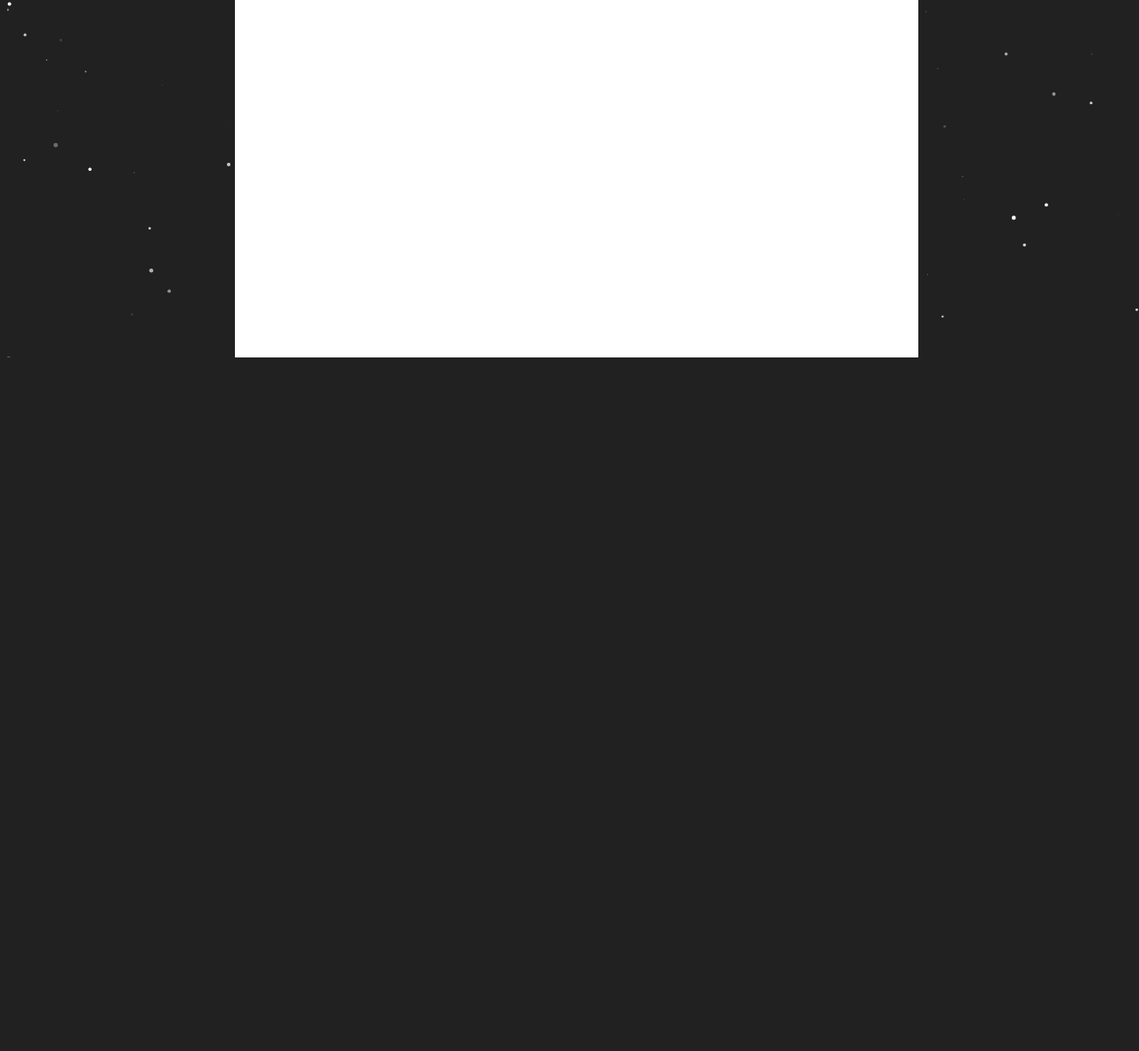
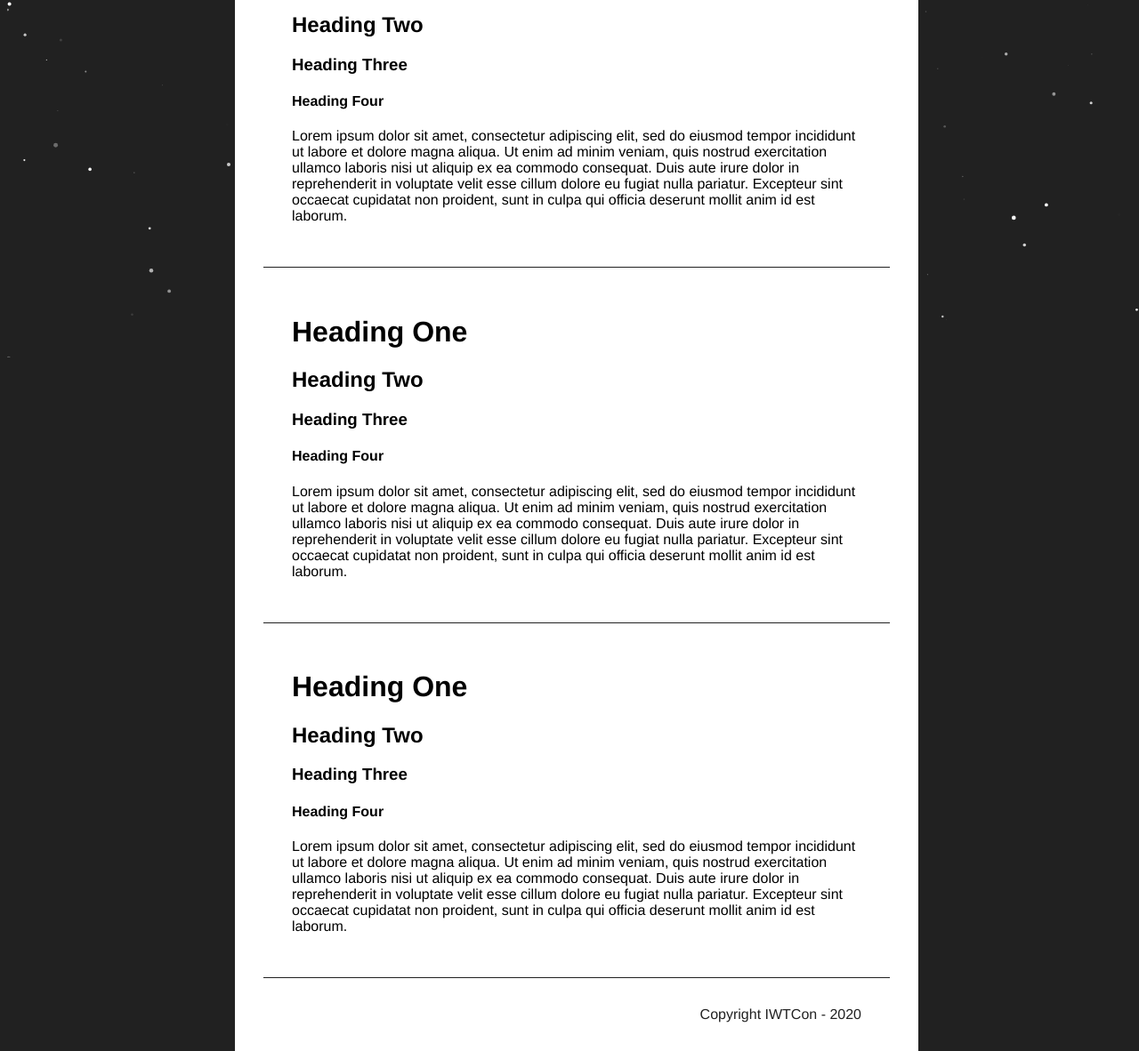
Before and after one commit to ethanrusz/itsaworkingtitle.com, a plain HTML site: page index.html in a window 1280 px wide. Shown: the part 406-1588 px from the top of the page at 89% size. Before the commit the page ends 808 px from the top, so only its background shows below. Drawn offline with Linux system fonts and the light colour scheme.

Commit message:
Added content layout

```diff
--- a/css/styles.css
+++ b/css/styles.css
@@ -14,7 +14,7 @@ body {
 .main {
   background-color: white;
   width: 80%;
-  height: 100%;
+  height: auto;
   position: absolute;
   margin-left: 10%;
   margin-right: 10%;
@@ -27,6 +27,13 @@ body {
   background-repeat: no-repeat;
   background-size: cover;
   position: relative;
+}
+
+h1.hero-text {
+  color: white;
+  text-align: left;
+  font-size: 3em;
+  margin-bottom: 0em;
 }
 
 .navcontainer {
@@ -63,6 +70,25 @@ a.reg {
   background-color: purple;
   color: white;
   font-weight: bold;
+}
+
+.wrapper {
+  display: flex;
+  flex-direction: column;
+}
+
+.content {
+  /* background-color: orange; */
+  text-align: left;
+  margin: 0em 2em 0em;
+  padding: 2em 2em 2em;
+  border-bottom: solid 1px #212121;
+}
+
+footer.content {
+  align-self: flex-end;
+  color: #212121;
+  border: none;
 }
 
 /* particle container */
@@ -115,4 +141,8 @@ canvas {
   .nav a {
     font-size: 20px;
   }
+
+  h1.hero-text {
+    font-size: 4em;
+  }
 }
--- a/index.html
+++ b/index.html
@@ -32,6 +32,7 @@
       <div class="main">
         <div class="hero-image">
           <div class="navcontainer">
+            <h1 class="hero-text">IAWTCon</h1>
             <div class="nav">
               <a href="#">Guests</a>
               <a href="#">Panels</a>
@@ -42,9 +43,40 @@
             </div><!-- end nav -->
           </div>
         </div><!-- end hero-image -->
+        <div class="wrapper">
 
-        <!-- add content below this line -->
+          <!-- test block -->
+          <div class="content">
+            <h1>Heading One</h1>
+            <h2>Heading Two</h2>
+            <h3>Heading Three</h3>
+            <h4>Heading Four</h4>
+            <p>Lorem ipsum dolor sit amet, consectetur adipiscing elit, sed do eiusmod tempor incididunt ut labore et dolore magna aliqua. Ut enim ad minim veniam, quis nostrud exercitation ullamco laboris nisi ut aliquip ex ea commodo consequat. Duis aute irure dolor in reprehenderit in voluptate velit esse cillum dolore eu fugiat nulla pariatur. Excepteur sint occaecat cupidatat non proident, sunt in culpa qui officia deserunt mollit anim id est laborum.</p>
+          </div>
 
+          <div class="content">
+            <h1>Heading One</h1>
+            <h2>Heading Two</h2>
+            <h3>Heading Three</h3>
+            <h4>Heading Four</h4>
+            <p>Lorem ipsum dolor sit amet, consectetur adipiscing elit, sed do eiusmod tempor incididunt ut labore et dolore magna aliqua. Ut enim ad minim veniam, quis nostrud exercitation ullamco laboris nisi ut aliquip ex ea commodo consequat. Duis aute irure dolor in reprehenderit in voluptate velit esse cillum dolore eu fugiat nulla pariatur. Excepteur sint occaecat cupidatat non proident, sunt in culpa qui officia deserunt mollit anim id est laborum.</p>
+          </div>
+
+          <div class="content">
+            <h1>Heading One</h1>
+            <h2>Heading Two</h2>
+            <h3>Heading Three</h3>
+            <h4>Heading Four</h4>
+            <p>Lorem ipsum dolor sit amet, consectetur adipiscing elit, sed do eiusmod tempor incididunt ut labore et dolore magna aliqua. Ut enim ad minim veniam, quis nostrud exercitation ullamco laboris nisi ut aliquip ex ea commodo consequat. Duis aute irure dolor in reprehenderit in voluptate velit esse cillum dolore eu fugiat nulla pariatur. Excepteur sint occaecat cupidatat non proident, sunt in culpa qui officia deserunt mollit anim id est laborum.</p>
+          </div>
+
+          <footer class="content">
+            Copyright IWTCon -
+			        <script type="text/javascript">
+  			        document.write(new Date().getFullYear());
+			       </script>
+          </footer>
+        </div><!-- end wrapper -->
       </div><!-- end content -->
     </div>
     <script src="js/particles.js"></script>
```
